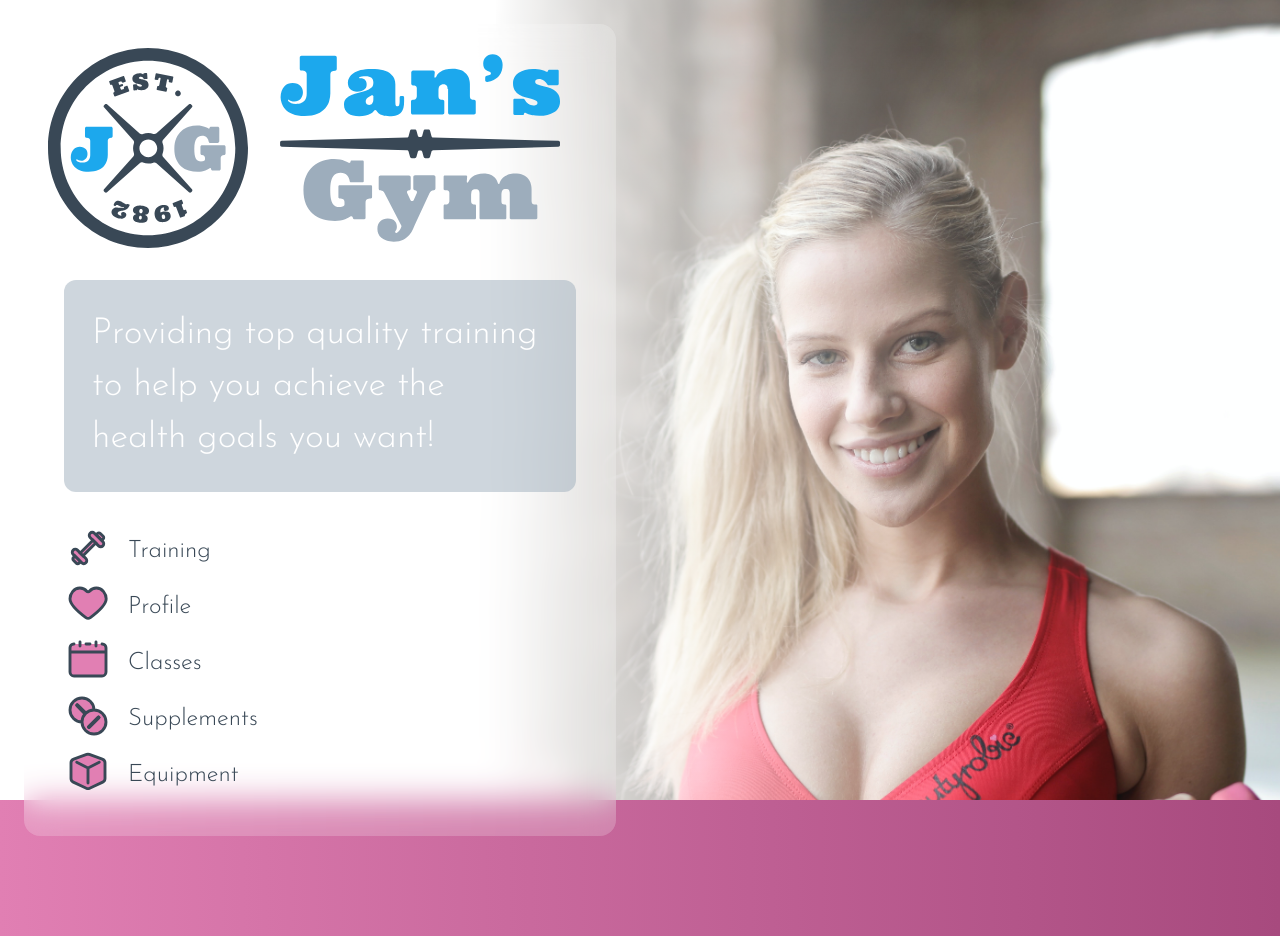
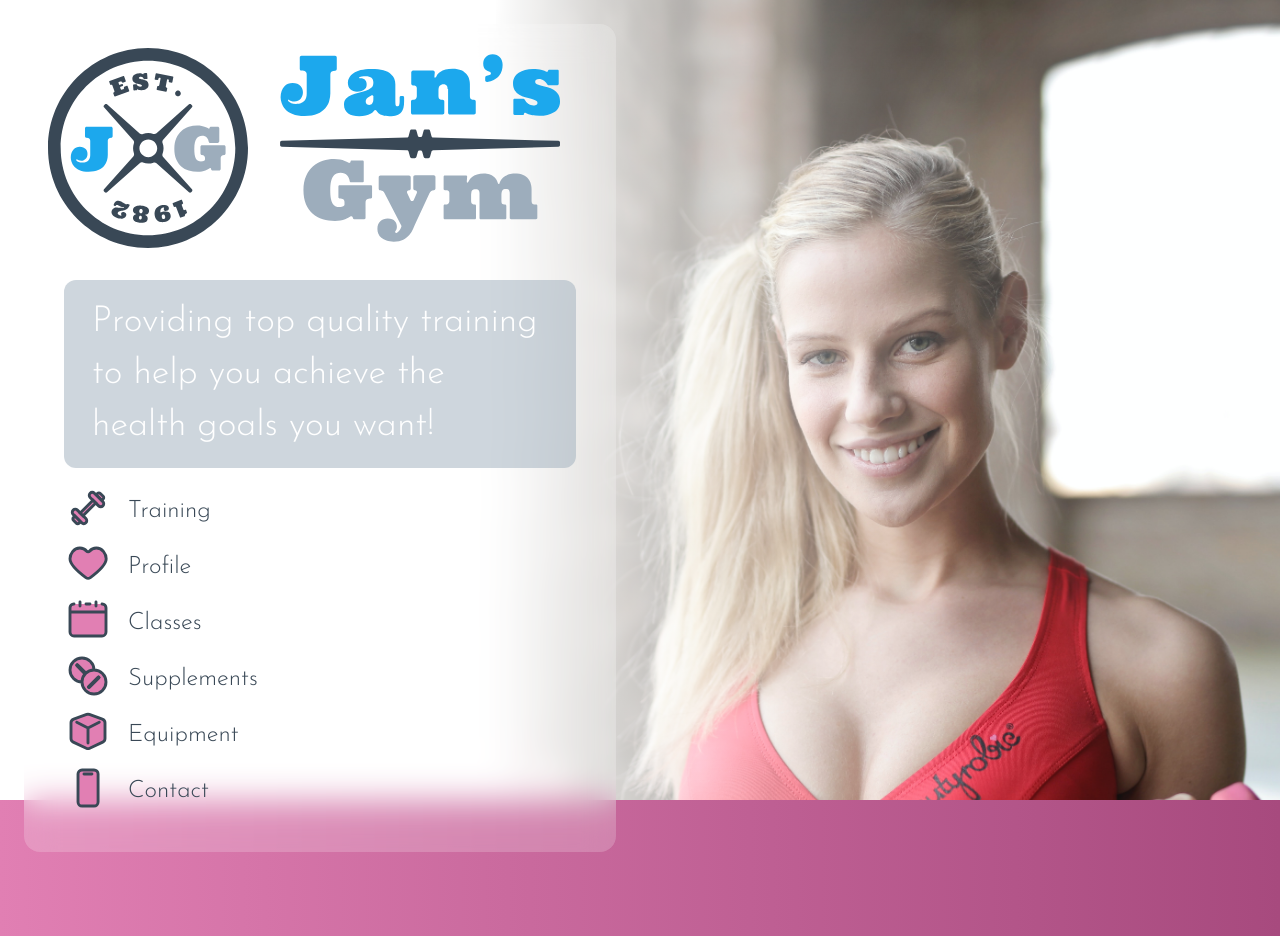
Before and after one commit to Cothek/jans-gym, a Next.js app: page / in a window 1280 px wide. Shown: the top 936 px of the page. Built offline with nearby package versions, Linux system fonts and the light colour scheme.

Commit message:
Added contact section and logo

```diff
--- /dev/null
+++ b/components/Contact.js
@@ -0,0 +1,23 @@
+function Contact({ className = "", fill = "#FFFFFF", stroke = "#000000" }) {
+  return (
+    <svg
+      className={className}
+      xmlns="http://www.w3.org/2000/svg"
+      x="0px"
+      y="0px"
+      viewBox="0 0 50 50"
+      xmlSpace="preserve"
+    >
+      <path
+        d="M20.8,10.4h8.3 M18.8,6.2h12.5c2.3,0,4.2,1.9,4.2,4.2v29.2c0,2.3-1.9,4.2-4.2,4.2H18.8c-2.3,0-4.2-1.9-4.2-4.2
+		V10.4C14.6,8.1,16.4,6.2,18.8,6.2z"
+        fill={fill}
+        stroke={stroke}
+        strokeWidth="3"
+        strokeLinecap="round"
+      />
+    </svg>
+  );
+}
+
+export default Contact;
--- a/pages/index.js
+++ b/pages/index.js
@@ -14,6 +14,7 @@ import { useRef, useState, useEffect } from "react";
 import { useMediaQuery } from "react-responsive";
 import JansGymTextLogo from "../components/JansGymTextLogo";
 import BarLarge from "../components/BarLarge";
+import Contact from "../components/Contact";
 
 const colors = theme.theme.extend.colors;
 const sections = [
@@ -24,6 +25,7 @@ const sections = [
   { name: `classes` },
   { name: `supplements` },
   { name: `equipment` },
+  { name: `contact` },
 ];
 
 function setRefs() {
@@ -88,7 +90,7 @@ export default function Home() {
         >
           <div
             className={`${
-              sectionOnScreen === "top" ? "gap-2" : "gap-10"
+              sectionOnScreen === "top" ? "gap-2" : "gap-5"
             } grid h-fit w-fit rounded-2xl bg-white/20 p-6 pb-10 backdrop-blur-lg transition-all duration-300`}
           >
             <div className={`grid`}>
@@ -131,7 +133,7 @@ export default function Home() {
               <h2
                 className={`${
                   sectionOnScreen === "top"
-                    ? "mx-4 mb-[3vh] mt-[calc(3vh+0.5rem)] max-h-full rounded-xl bg-light/50 p-[3.5vh] text-[4.5vh] leading-[6.5vh] text-white opacity-100"
+                    ? "mx-4 mb-[1vh] mt-[calc(3vh+0.5rem)] max-h-full rounded-xl bg-light/50 p-[3.5vh] py-[2vh] text-[4.5vh] leading-[6.5vh] text-white opacity-100"
                     : "m-0 max-h-0 overflow-hidden p-0 text-[0px] opacity-0"
                 } transition-all duration-300`}
               >
@@ -141,7 +143,7 @@ export default function Home() {
             </div>
             <div
               className={`${
-                sectionOnScreen === "top" ? "w-fit " : ""
+                sectionOnScreen === "top" ? "min-w-0 " : ""
               }group/training ml-4 mr-0 flex cursor-pointer place-items-center gap-4 rounded-lg bg-transparent transition-all hover:bg-light/50 hover:text-white hover:drop-shadow-lg group-hover/nav:mr-4`}
               onClick={() => {
                 sections[2].ref.current.scrollIntoView({ behavior: "smooth" });
@@ -170,7 +172,7 @@ export default function Home() {
             </div>
             <div
               className={`${
-                sectionOnScreen === "top" ? "w-fit " : " "
+                sectionOnScreen === "top" ? "min-w-0 " : " "
               }group/profile ml-4 mr-0 flex cursor-pointer place-items-center gap-4 rounded-lg bg-transparent transition-all hover:bg-light/50 hover:text-white hover:drop-shadow-lg group-hover/nav:mr-4`}
               onClick={() => {
                 sections[3].ref.current.scrollIntoView({ behavior: "smooth" });
@@ -199,7 +201,7 @@ export default function Home() {
             </div>
             <div
               className={`${
-                sectionOnScreen === "top" ? "w-fit " : " "
+                sectionOnScreen === "top" ? "min-w-0 " : " "
               }group/classes ml-4 mr-0 flex cursor-pointer place-items-center gap-4 rounded-lg bg-transparent transition-all hover:bg-light/50 hover:text-white hover:drop-shadow-lg group-hover/nav:mr-4`}
               onClick={() => {
                 sections[4].ref.current.scrollIntoView({ behavior: "smooth" });
@@ -228,7 +230,7 @@ export default function Home() {
             </div>
             <div
               className={`${
-                sectionOnScreen === "top" ? "w-fit " : " "
+                sectionOnScreen === "top" ? "min-w-0 " : " "
               }group/supplements ml-4 mr-0 flex cursor-pointer place-items-center gap-4 rounded-lg bg-transparent transition-all hover:bg-light/50 hover:text-white hover:drop-shadow-lg group-hover/nav:mr-4`}
               onClick={() => {
                 sections[5].ref.current.scrollIntoView({ behavior: "smooth" });
@@ -257,7 +259,7 @@ export default function Home() {
             </div>
             <div
               className={`${
-                sectionOnScreen === "top" ? "w-fit " : " "
+                sectionOnScreen === "top" ? "min-w-0 " : " "
               }group/equipment ml-4 mr-0 flex cursor-pointer place-items-center gap-4 rounded-lg bg-transparent transition-all hover:bg-light/50 hover:text-white hover:drop-shadow-lg group-hover/nav:mr-4`}
               onClick={() => {
                 sections[6].ref.current.scrollIntoView({ behavior: "smooth" });
@@ -282,6 +284,35 @@ export default function Home() {
                 } mt-[5px] transition-all group-hover/nav:mr-4 group-hover/nav:max-w-full group-hover/nav:opacity-100`}
               >
                 {capitalizeFirstLetter(sections[6].name)}
+              </h3>
+            </div>
+            <div
+              className={`${
+                sectionOnScreen === "top" ? "min-w-0 " : " "
+              }group/equipment ml-4 mr-0 flex cursor-pointer place-items-center gap-4 rounded-lg bg-transparent transition-all hover:bg-light/50 hover:text-white hover:drop-shadow-lg group-hover/nav:mr-4`}
+              onClick={() => {
+                sections[7].ref.current.scrollIntoView({ behavior: "smooth" });
+              }}
+            >
+              <Contact
+                className={`${
+                  sectionOnScreen === "top" ? "w-[calc(2rem+2vh)]" : "w-16"
+                } ${
+                  sectionOnScreen === sections[7].name
+                    ? `text-primary`
+                    : `text-secondary`
+                } transition-all group-hover/equipment:text-primary`}
+                fill={"currentColor"}
+                stroke={colors.dark}
+              />
+              <h3
+                className={`${
+                  sectionOnScreen === "top"
+                    ? "mr-4 max-w-full text-[calc(1rem+1vh)] opacity-100"
+                    : "mr-0 max-w-0 text-3xl opacity-0"
+                } mt-[5px] transition-all group-hover/nav:mr-4 group-hover/nav:max-w-full group-hover/nav:opacity-100`}
+              >
+                {capitalizeFirstLetter(sections[7].name)}
               </h3>
             </div>
           </div>
@@ -329,7 +360,7 @@ export default function Home() {
               strengthen your body and mind.
             </p>
             <div className="flex flex-wrap justify-around gap-20">
-              <div className="flex h-fit -rotate-6 flex-col gap-3 rounded-2xl bg-secondary p-10 shadow-lg">
+              <div className="flex h-fit flex-col gap-3 rounded-2xl bg-secondary p-10 shadow-lg transition-transform hover:-rotate-6">
                 <h2 className="mb-3 gap-4 font-secondary text-4xl text-dark">
                   Sessions
                 </h2>
@@ -341,7 +372,7 @@ export default function Home() {
                 </li>
                 <li className="text-xl">Zoom Class ($5 / Class)</li>
               </div>
-              <div className="flex rotate-6 flex-col gap-3 rounded-2xl bg-secondary p-10 shadow-lg">
+              <div className="flex flex-col gap-3 rounded-2xl bg-secondary p-10 shadow-lg transition-transform hover:rotate-6">
                 <h2 className="mb-3 gap-4 font-secondary text-4xl text-dark">
                   Certifications
                 </h2>
@@ -411,35 +442,57 @@ export default function Home() {
           className="relative mt-10 grid place-items-center py-32"
         >
           <div className="relative grid w-[min(70%,_1100px)] gap-[30px]">
-            <div className="relative z-10 grid w-fit place-items-center gap-6">
-              <h1 className="font-secondary text-5xl text-dark md:text-6xl lg:text-7xl xl:text-8xl">
+            <div className="relative z-10 grid w-fit place-items-center gap-6 justify-self-center pb-10">
+              <h1 className="font-secondary text-5xl text-white md:text-6xl lg:text-7xl xl:text-8xl">
                 {capitalizeFirstLetter(sections[4].name)}
               </h1>
               <Bar
-                className="mb-6 h-6 md:h-7 lg:h-9 xl:h-11"
-                color1={colors.dark}
-                color2={colors.dark}
+                className="h-6 md:h-7 lg:h-9 xl:h-11"
+                gradientId={sections[4].name + "Bar"}
+                color1={colors.white}
+                color2={colors.white}
               />
             </div>
-            <div className="z-10 flex flex-wrap overflow-hidden rounded-2xl bg-white/50">
-              <div className="absolute"></div>
-              <div className="flex flex-grow flex-col place-items-center gap-3 bg-white/70 p-10">
-                <h2 className="text-4xl underline">Monday</h2>
-                <p className="text-xl">4:30 pm MT</p>
-                <p className="text-xl"> Zoom Link:</p>
-              </div>
-              <div className="flex flex-grow flex-col place-items-center gap-3 bg-white/50 p-10">
-                <h2 className="text-4xl underline">Saturday</h2>
-                <p className="text-xl">4:30 pm MT</p>
-                <p className="text-xl"> Zoom Link:</p>
-              </div>
-              <div className="flex flex-grow flex-col gap-3 p-5">
-                <li className="text-xl"> $5 per class</li>
-                <li className="text-xl">Pay through Zelle</li>
-                <li className="text-xl">Jansgymonline@gmail.com</li>
+            <div className="relative grid pt-10">
+              <div className="self absolute z-10 w-[calc(100%+150px)] -translate-y-full justify-self-center border-b-[30px] border-dark"></div>
+              <div className="relative z-10 flex flex-wrap gap-6">
+                <div className="flex flex-grow flex-col place-items-center gap-3 rounded-2xl bg-white p-8">
+                  <h2 className="text-4xl font-bold tracking-wider text-primary">
+                    <span className="underline">Monday</span>
+                    <span className="text-lg"> (02-24)</span>
+                  </h2>
+                  <p className="text-2xl">4:30 pm MT</p>
+                  <p className="text-2xl"> Zoom Link:</p>
+                </div>
+                <div className="flex flex-grow flex-col place-items-center gap-3 rounded-2xl bg-white p-8">
+                  <h2 className="text-4xl font-bold tracking-wider text-primary underline">
+                    Saturday
+                  </h2>
+                  <p className="text-2xl">4:30 pm MT</p>
+                  <p className="text-2xl"> Zoom Link:</p>
+                </div>
+                <div className="flex flex-grow flex-col gap-3 p-5">
+                  <li className="text-2xl"> $5 per class</li>
+                  <li className="text-2xl">Pay through Zelle</li>
+                  <li className="text-2xl">Jansgymonline@gmail.com</li>
+                </div>
               </div>
             </div>
-            <div className="absolute -z-0 h-[calc(100%+150px)] w-[calc(100%+150px)] self-center justify-self-center rounded-[100px] border-[30px] border-dark bg-light shadow-lg"></div>
+            <div className="absolute -z-0 grid h-[calc(100%+150px)] w-[calc(100%+150px)] grid-cols-5 self-center justify-self-center rounded-[100px] bg-primary shadow-xl">
+              <div className="relative rounded-l-[100px] border-y-[30px] border-l-[30px] border-dark bg-transparent"></div>
+              <div className="relative grid border-b-[30px] border-dark bg-transparent">
+                <div className="absolute w-[30px] -translate-x-1/2 rounded-full border-t-[30px] border-dark"></div>
+                <div className="absolute h-[120px] -translate-y-1/2 justify-self-center rounded-full border-l-[30px] border-dark"></div>
+                <div className="absolute right-0 w-[30px] translate-x-1/2 rounded-full border-t-[30px] border-dark"></div>
+              </div>
+              <div className="relative border-y-[30px] border-dark bg-transparent"></div>
+              <div className="relative grid border-b-[30px] border-dark bg-transparent">
+                <div className="absolute w-[30px] -translate-x-1/2 rounded-full border-t-[30px] border-dark"></div>
+                <div className="absolute h-[120px] -translate-y-1/2 justify-self-center rounded-full border-l-[30px] border-dark"></div>
+                <div className="absolute right-0 w-[30px] translate-x-1/2 rounded-full border-t-[30px] border-dark"></div>
+              </div>
+              <div className="relative rounded-r-[100px] border-y-[30px] border-r-[30px] border-dark bg-transparent"></div>
+            </div>
           </div>
         </section>
         <section
@@ -518,6 +571,25 @@ export default function Home() {
             </div>
           </div>
         </section>
+        <section
+          id={sections[7].name}
+          ref={sections[7].ref}
+          className="relative z-0 grid place-items-center bg-dark py-32"
+        >
+          <div className="grid w-[min(70%,_1100px)] gap-20">
+            <div className="relative z-10 grid place-items-center gap-6 justify-self-end">
+              <h1 className="font-secondary text-xl text-primary sm:text-5xl md:text-6xl lg:text-7xl xl:text-8xl">
+                {capitalizeFirstLetter(sections[7].name)}
+              </h1>
+              <BarLarge
+                gradientId={`${sections[7].name}-bar`}
+                className="h-6 md:h-7 lg:h-9 xl:h-11"
+                color1={colors.primary}
+                color2={colors.primary}
+              />
+            </div>
+          </div>
+        </section>
       </div>
     </div>
   );
```
Also changed, not shown: public/contact.svg (added).
